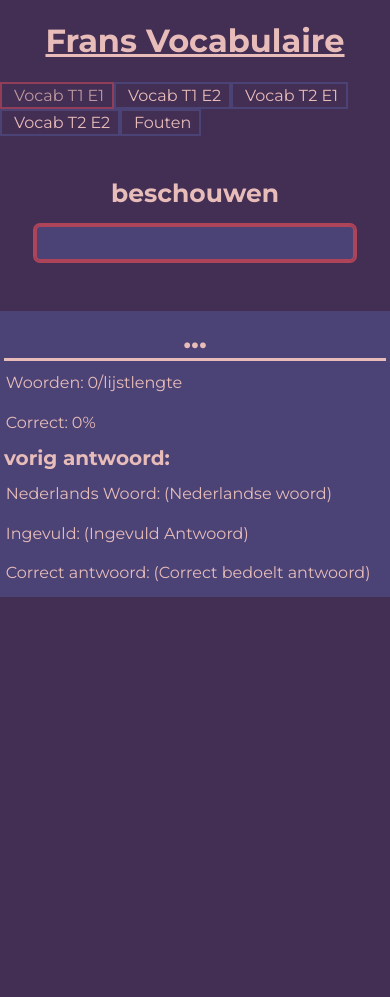
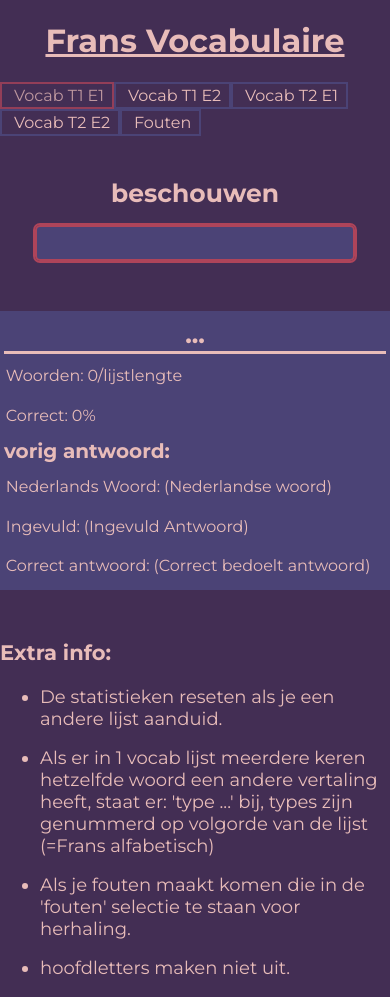
Before and after one commit to FalcoJacobs/ferdinanddecember, a plain HTML site: page index.html in a window 390 px wide. Before the commit the page ends 844 px from the top, so only its background shows below. Drawn offline with Linux system fonts and the light colour scheme; a web font is replaced by a local one.

Commit message:
Update styles.css

```diff
--- a/styles.css
+++ b/styles.css
@@ -108,6 +108,15 @@ div {
   color: red;
 }
 
+.info {
+  font-size: 18px;
+  margin: 6vh auto 0;
+  width: 50vw;
+}
+.info li {
+  margin-top: 2vh;
+}
+
 @media only screen and (max-width: 600px) {
   header {
     text-align: center;
@@ -140,7 +149,14 @@ div {
   .stats span:first-of-type {
     border-top: none;
   }
+  .stats h3 {
+    font-size: 25px;
+  }
   .stats h4 {
     font-size: 20px;
   }
+  .info {
+    min-width: 0;
+    width: 100%;
+  }
 }/*# sourceMappingURL=styles.css.map */
```
